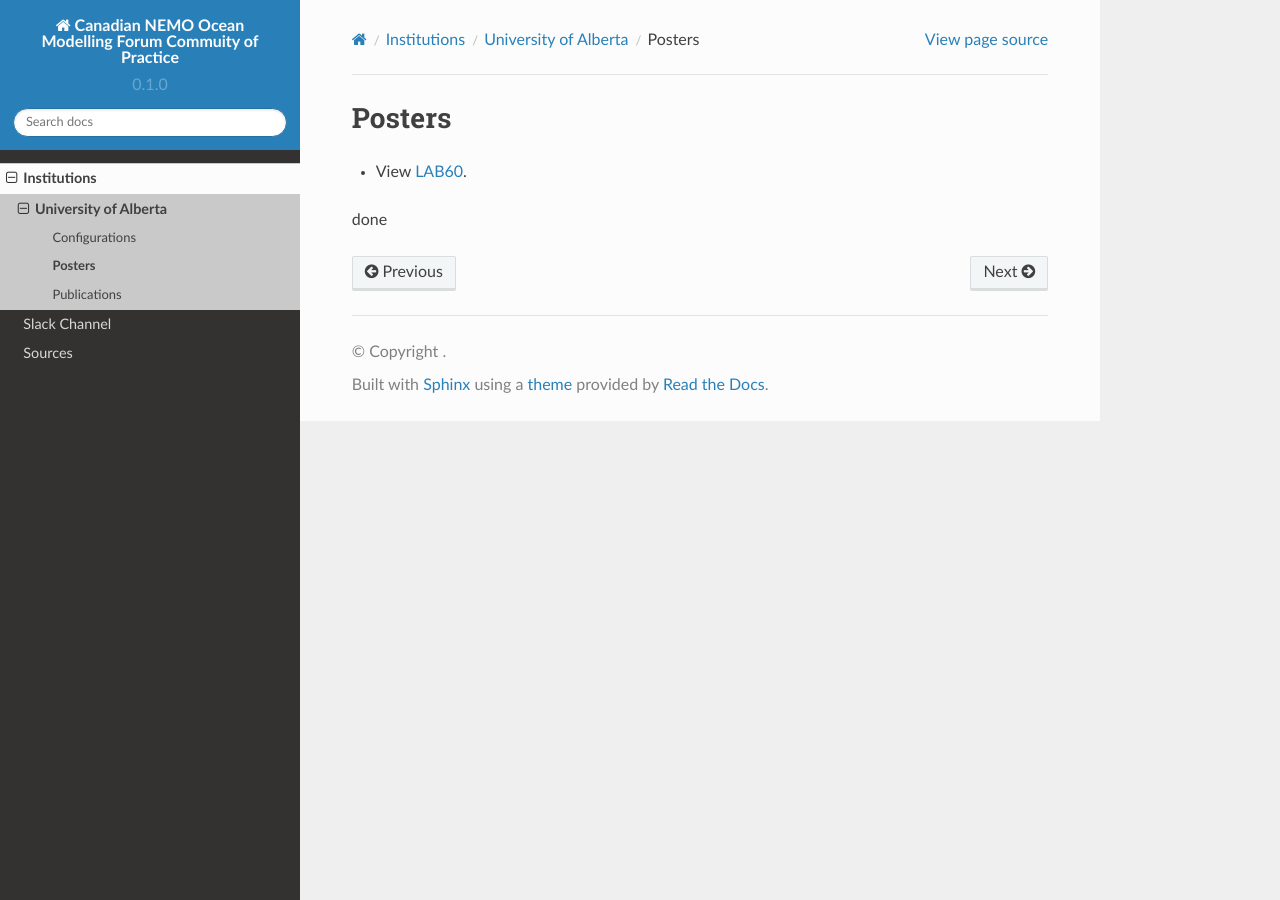
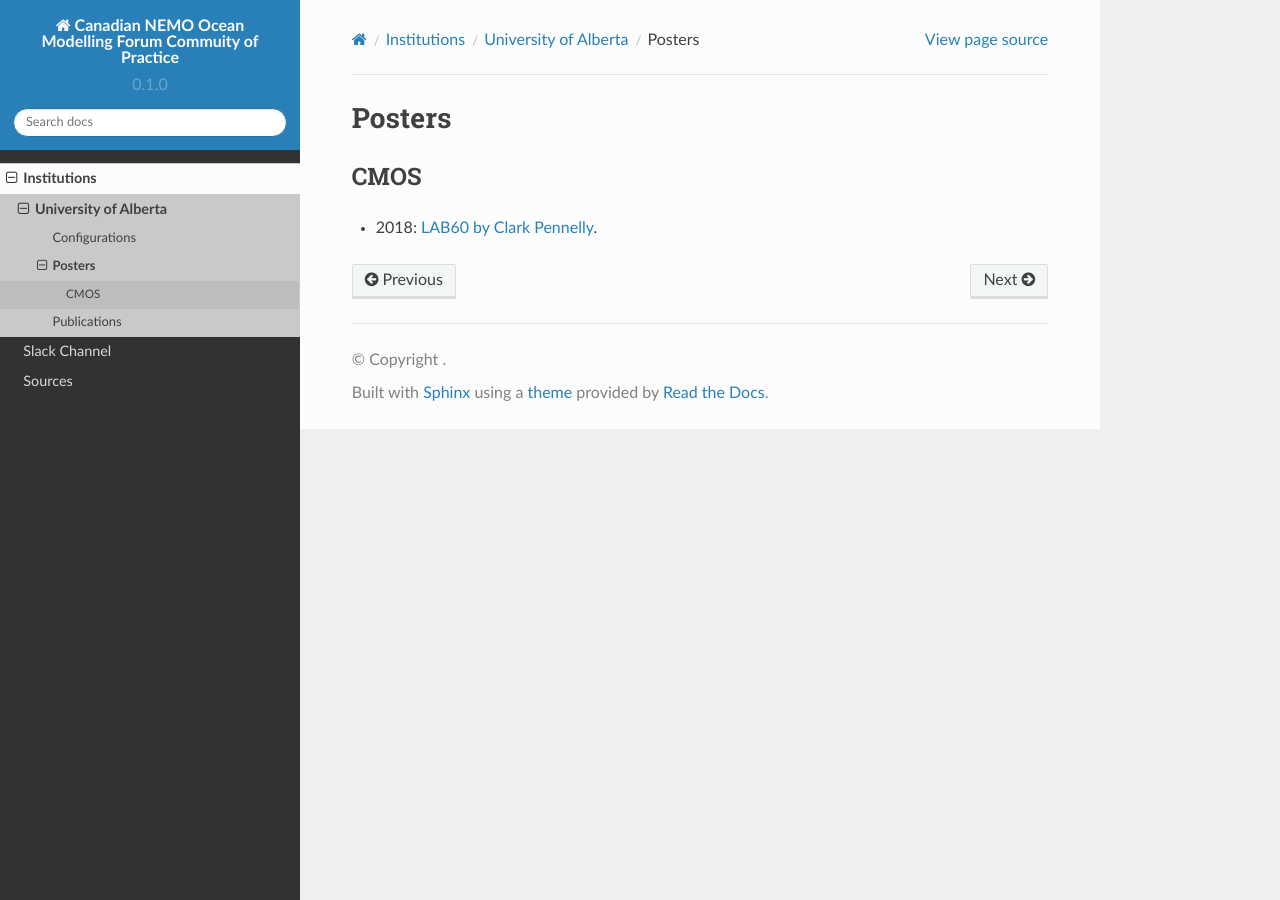
Before and after one commit to UofA-NEMO/Canadian-NEMO-Ocean-Modelling-Forum-Community-of-Practice, a Sphinx documentation site: the page built from docs/Institutions/UofA/Posters/index.rst, in a window 1280 px wide. Built offline with Sphinx 7.4.7 and the Read the Docs theme 2.0.0, drawn with Linux system fonts in a browser that asks for light colours; pages that are not in the unit, such as notebooks, are missing from menus.

Commit message:
Update index.rst

```diff
--- a/docs/Institutions/UofA/Posters/index.rst
+++ b/docs/Institutions/UofA/Posters/index.rst
@@ -1,6 +1,7 @@
 Posters
 =======
 
-- View `LAB60 <../../../_static/_UofA/CMOS_2018_Pennelly_LAB60.pdf>`_.
+CMOS
+----
 
-done
+- 2018: `LAB60 by Clark Pennelly <../../../_static/_UofA/CMOS_2018_Pennelly_LAB60.pdf>`_.
```
